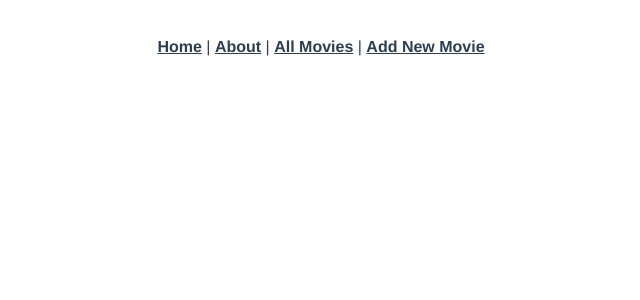
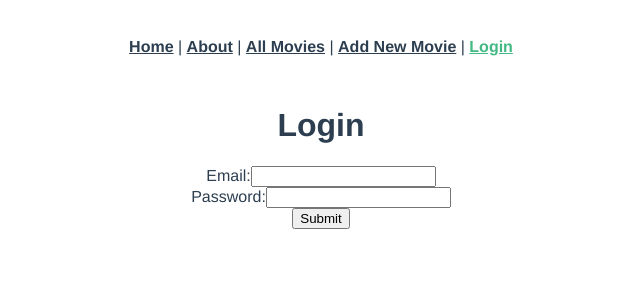
Before and after one commit to ianrboyle/movie-app-frontend, a Vue app: page /login in a window 1280 px wide. Shown: the top 300 px of the page, without its empty margins (319-959 px from the left). Built offline with nearby package versions, Linux system fonts and the light colour scheme.

Commit message:
adds login method/route

```diff
--- a/src/App.vue
+++ b/src/App.vue
@@ -8,6 +8,8 @@
       <router-link to="/movies">All Movies</router-link>
       |
       <router-link to="/movies/new">Add New Movie</router-link>
+      |
+      <router-link to="/login">Login</router-link>
     </div>
     <router-view />
   </div>
--- a/src/router/index.js
+++ b/src/router/index.js
@@ -5,7 +5,7 @@
 import MoviesNew from "../views/MoviesNew.vue";
 import MoviesShow from "../views/MoviesShow.vue";
 import MoviesEdit from "../views/MoviesEdit.vue";
-
+import Login from "../views/Login.vue";
 Vue.use(VueRouter);
 
 const routes = [
@@ -26,6 +26,7 @@
   { path: "/movies/new", name: "MoviesNew", component: MoviesNew },
   { path: "/movies/:id", name: "MoviesShow", component: MoviesShow },
   { path: "/movies/:id/edit", name: "MoviesEdit", component: MoviesEdit },
+  { path: "/login", name: "Login", component: Login },
 ];
 
 const router = new VueRouter({
--- /dev/null
+++ b/src/views/Login.vue
@@ -0,0 +1,50 @@
+<template>
+  <div class="login">
+    <form v-on:submit.prevent="submit()">
+      <h1>Login</h1>
+      <ul>
+        <li v-for="error in errors" v-bind:key="error">{{ error }}</li>
+      </ul>
+      <div>
+        <label>Email:</label>
+        <input type="email" v-model="newSessionParams.email" />
+      </div>
+      <div>
+        <label>Password:</label>
+        <input type="password" v-model="newSessionParams.password" />
+      </div>
+      <input type="submit" value="Submit" />
+    </form>
+  </div>
+</template>
+
+<script>
+import axios from "axios";
+export default {
+  data: function () {
+    return {
+      newSessionParams: {},
+      errors: [],
+    };
+  },
+  methods: {
+    submit: function () {
+      axios
+        .post("/sessions", this.newSessionParams)
+        .then((response) => {
+          axios.defaults.headers.common["Authorization"] = "Bearer " + response.data.jwt;
+          localStorage.setItem("jwt", response.data.jwt);
+          localStorage.setItem("user_id", response.data.user_id);
+          this.$parent.flashMessage = "Successfully logged in!";
+          this.$router.push("/");
+        })
+        .catch((error) => {
+          console.log(error.response);
+          this.errors = ["Invalid email or password."];
+          this.email = "";
+          this.password = "";
+        });
+    },
+  },
+};
+</script>
```
Also changed, not shown: src/views/Signup.vue (added).
